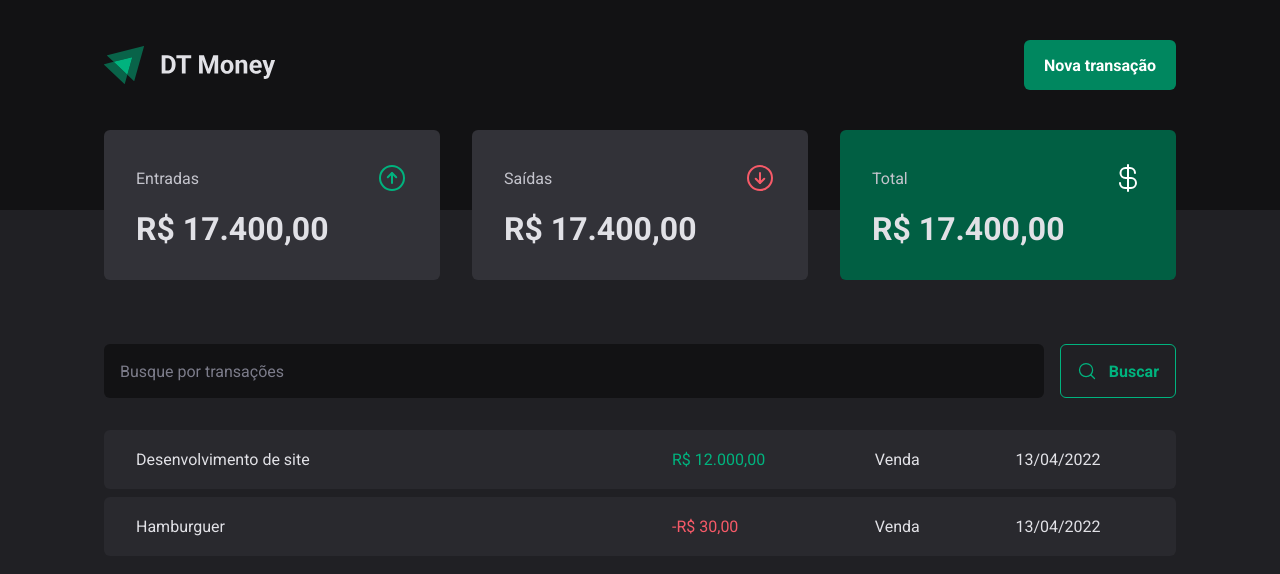
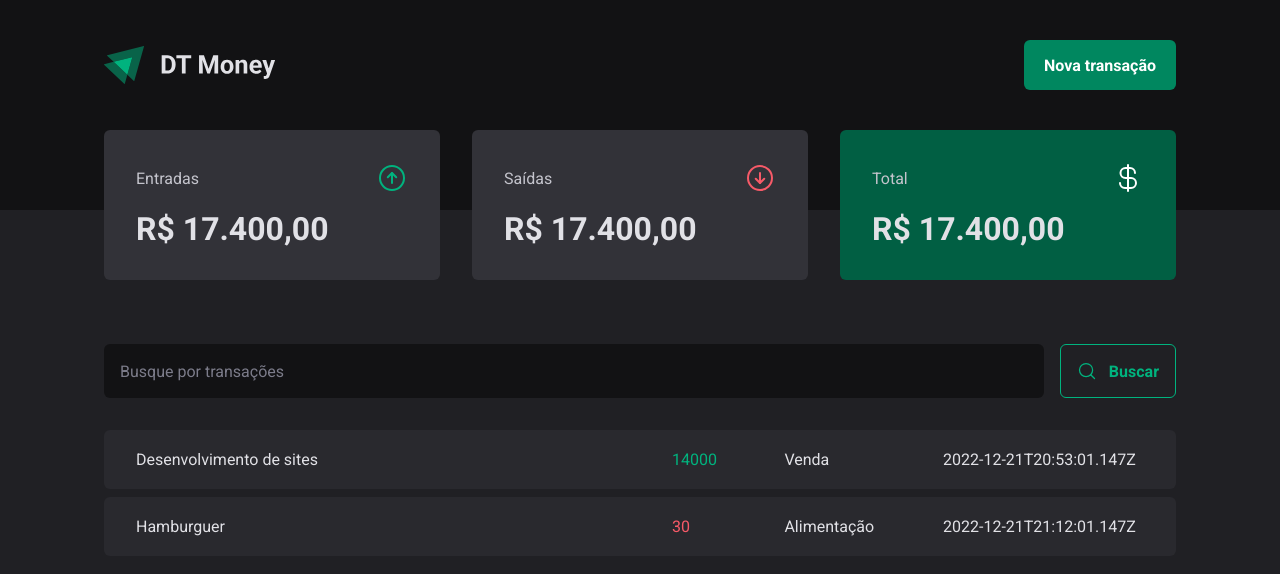
Before and after one commit to rdmuller/react_03_dt-money, a React (Vite) app: page / in a window 1280 px wide. Shown: the top 574 px of the page. Built offline with nearby package versions, Linux system fonts and the light colour scheme; data requests are answered from the project's data file.

Commit message:
consumindo API

```diff
--- a/src/pages/Transactions/index.tsx
+++ b/src/pages/Transactions/index.tsx
@@ -1,9 +1,37 @@
+import { useEffect, useState } from "react";
 import { Header } from "../../components/Header";
 import { Summary } from "../../components/Summary";
 import { SearchForm } from "./components/SearchForm";
 import { PriceHighLight, TransactionContainer, TransactionsTable } from "./styles";
 
+interface Transaction {
+    id: number;
+    description: string;
+    type: "income" | "outcome";
+    category: string;
+    price: number;
+    createdAt: string;
+}
+
 export function Transactions() {
+    const [transactions, setTransactions] = useState<Transaction[]>([]);
+
+    async function loadTransactions() {
+        /*fetch("http://localhost:3000/trancations")
+        .then(response => response.json())
+        .then(data => {
+            setTransactions(data);
+        });*/
+        const response = await fetch("http://localhost:3000/trancations");
+        const data = await response.json();
+
+        setTransactions(data);
+    }
+
+    useEffect(() => {
+        loadTransactions();
+    }, []);
+
     return (
         <div>
             <Header />
@@ -13,23 +41,18 @@
                 <SearchForm />
                 <TransactionsTable>
                     <tbody>
-                        <tr>
-                            <td width="50%">Desenvolvimento de site</td>
-                            <td>
-                                <PriceHighLight variant="income">R$ 12.000,00</PriceHighLight>
-                            </td>
-                            <td>Venda</td>
-                            <td>13/04/2022</td>
-                        </tr>
-
-                        <tr>
-                            <td width="50%">Hamburguer</td>
-                            <td>
-                                <PriceHighLight variant="outcome">-R$ 30,00</PriceHighLight>
-                            </td>
-                            <td>Venda</td>
-                            <td>13/04/2022</td>
-                        </tr>
+                        {transactions.map(transaction => {
+                            return (
+                                <tr key={transaction.id}>
+                                    <td width="50%">{transaction.description}</td>
+                                    <td>
+                                        <PriceHighLight variant={transaction.type}>{transaction.price}</PriceHighLight>
+                                    </td>
+                                    <td>{transaction.category}</td>
+                                    <td>{transaction.createdAt}</td>
+                                </tr>
+                            );
+                        })}
                     </tbody>
                 </TransactionsTable>
             </TransactionContainer>
```
